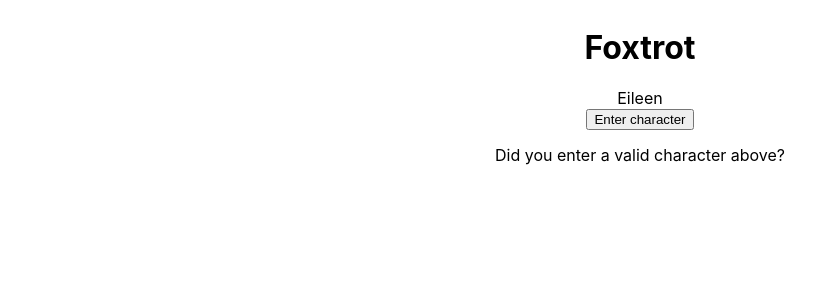
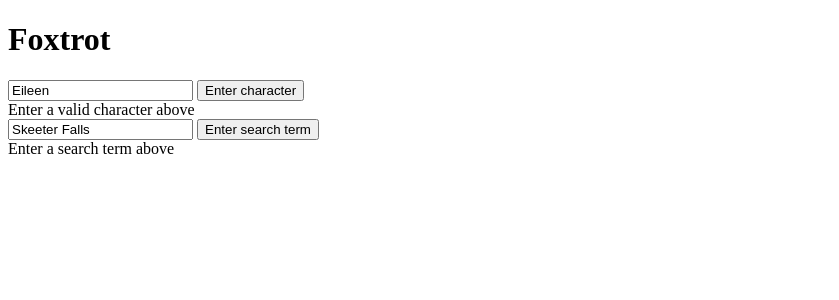
Before and after one commit to github0guest/campbells, a Flask app: template templates/character_search.html in a window 1280 px wide. Shown: the top 300 px of the page, without its empty margins (0-839 px from the left). Run offline with Flask 2, Linux system fonts and the light colour scheme; the template is opened without the code that fills it, so the values that code supplies are empty; some libraries are stand-ins or nearby versions.

Commit message:
Change general search API to POST

```diff
--- a/templates/character_search.html
+++ b/templates/character_search.html
@@ -3,51 +3,24 @@
 <head>
     <meta charset="UTF-8">
     <meta name="viewport" content="width=device-width, initial-scale=1">
-    <link rel="stylesheet" href="https://cdn.rawgit.com/jgthms/minireset.css/master/minireset.css">
-    <link rel="stylesheet" href="https://fonts.googleapis.com/css?family=Roboto:400,500,700,900">
     <script src="https://cdn.jsdelivr.net/npm/vue/dist/vue.js"></script>
     <script src="https://unpkg.com/axios/dist/axios.min.js"></script>
     <style>
 
-    /* resets */
-    * { color: inherit; }
-    input { font: inherit; border: unset; background: unset; }
-    input:focus { outline: unset; }
-
-    :root {
-        font: 1rem/1.175 "BlinkMacSystemFont", -apple-system, "Roboto", sans-seri;
-    }
-
-    #app {
-        display: flex;
-        flex-direction: column; justify-content: center; align-items: center;
-        {#width: 100vw; height: 100vh;#}
-        {#font-weight: 900; font-size: 2rem;#}
-        {#color: hsl(0, 0%, 0%);#}
-        {#background: hsl(158, 100%, 89%);#}
-    }
-
-    input { text-align: center; }
-
-    img {
-        vertical-align: calc(-0.12109375em);
-    }
 
     </style>
 </head>
 <body>
-
-    <div id="app">
-        <h1>Foxtrot</h1>
-
-        <input id="search" type="text" v-model="newCharacter">
+<h1>Foxtrot</h1>
+    <div id="character">
+        <input id="character" type="text" v-model="newCharacter">
         <button v-on:click="enterCharacter(newCharacter)">Enter character</button>
 
         <section v-if="errored">
-            <p>Did you enter a valid character above?</p>
+            <p>Something's not working...</p>
         </section>
         <section v-else>
-            <div v-if="loading">Loading...</div>
+            <div v-if="loading">Enter a valid character above</div>
 
             <div
                 v-else
@@ -56,53 +29,28 @@
             >
                 <p v-html=renderComic(date)></p>
             </div>
-
         </section>
     </div>
 
-    <script>
-    new Vue({
-        el: '#app',
-        data () {
-            return {
-                info: null,
-                loading: true,
-                errored: false,
-                newCharacter: 'Eileen',
-            }
-        },
-        methods: {
-            enterCharacter(character) {
-                this.newCharacter = character
-            },
+    <div id="search">
+        <input id="search" type="text" v-model="searchTerm">
+        <button v-on:click="search(searchTerm)">Enter search term</button>
 
-            renderComic(date) {
-                return `<img src="http://127.0.0.1:5000/static/images/` + date + `.gif">`
-            }
-        },
-        mounted () {
-            axios
-                .get('http://127.0.0.1:5000/json/dates/' + this.newCharacter )
-                .then(response => (this.info = response.data))
-                .catch(error => {
-                    console.log(error)
-                    this.errored = true
-                })
-                .finally(() => this.loading = false)
-        },
+        <section v-if="errored">
+            <p>Something's not working...</p>
+        </section>
+        <section v-else>
+            <div v-if="loading">Enter a search term above</div>
 
-        updated () {
-            axios
-                .get('http://127.0.0.1:5000/json/dates/' + this.newCharacter )
-                .then(response => (this.info = response.data))
-                .catch(error => {
-                    console.log(error)
-                    this.errored = true
-                })
-                .finally(() => this.loading = false)
-        }
-    })
-
-    </script>
+            <div
+                    v-else
+                    v-for="date in info"
+                    class="render_comic"
+            >
+                <p v-html=renderComic(date)></p>
+            </div>
+        </section>
+    </div>
+    <script src="character_search.js"></script>
 </body>
 </html>
--- /dev/null
+++ b/templates/character_search.js
@@ -0,0 +1,50 @@
+new Vue({
+    el: '#character',
+    data: {
+        info: null,
+        loading: true,
+        errored: false,
+        newCharacter: 'Eileen',
+    },
+    methods: {
+        enterCharacter(character) {
+            this.newCharacter = character;
+            axios
+                .get('http://127.0.0.1:5000/json/dates/?character=' + this.newCharacter )
+                .then(response => (this.info = response.data))
+                .catch(error => {
+                    console.log(error);
+                    this.errored = true
+                })
+                .finally(() => this.loading = false)
+        },
+        renderComic(date) {
+            return date + `<img src="http://127.0.0.1:5000/static/images/` + date + `.gif">`
+        }
+    },
+});
+
+new Vue({
+    el: '#search',
+    data: {
+        info: null,
+        loading: true,
+        errored: false,
+        searchTerm: 'Skeeter Falls',
+    },
+    methods: {
+        search(term) {
+            this.newSearchTerm = term;
+            axios.post('http://127.0.0.1:5000/json/search/', JSON.stringify({text: this.searchTerm}))
+                .then(response => (this.info = response.data))
+                .catch(error => {
+                    console.log(error);
+                    this.errored = true
+                })
+                .finally(() => this.loading = false)
+        },
+        renderComic(date) {
+            return date + `<img src="http://127.0.0.1:5000/static/images/` + date + `.gif">`
+        }
+    },
+});
```
